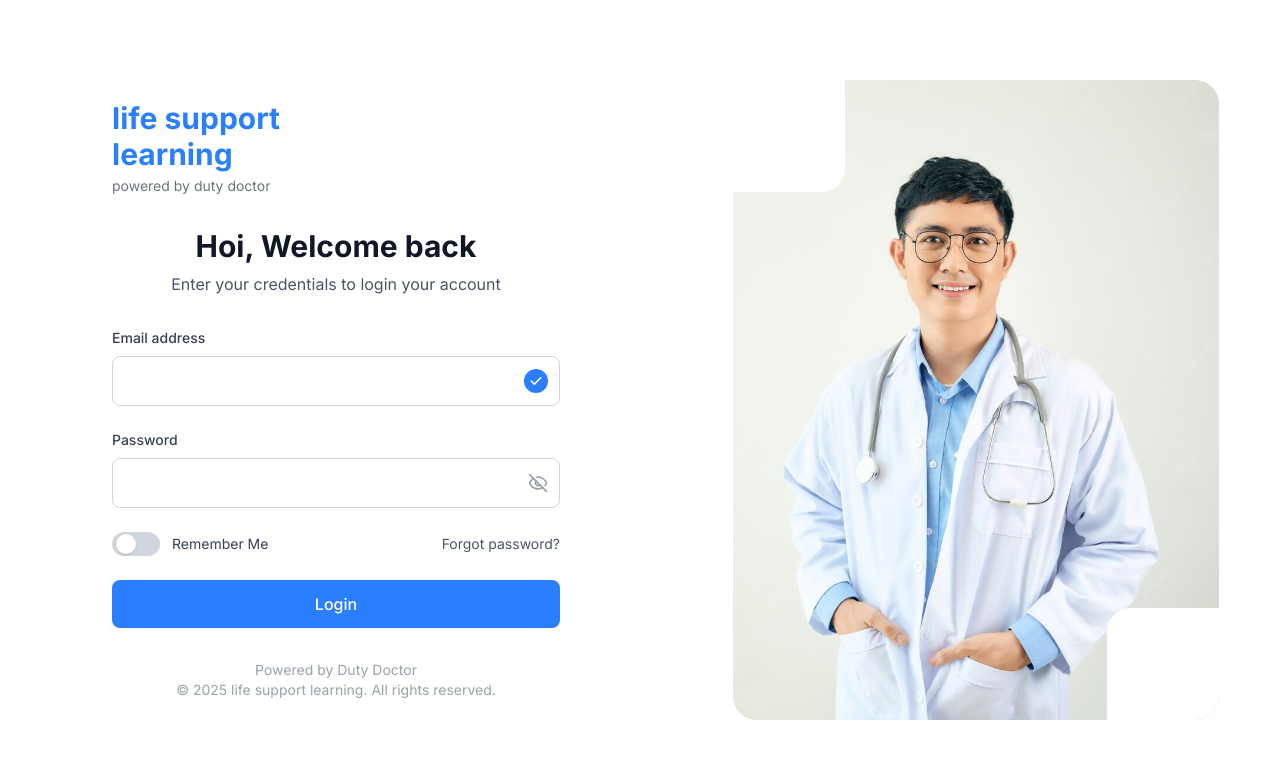
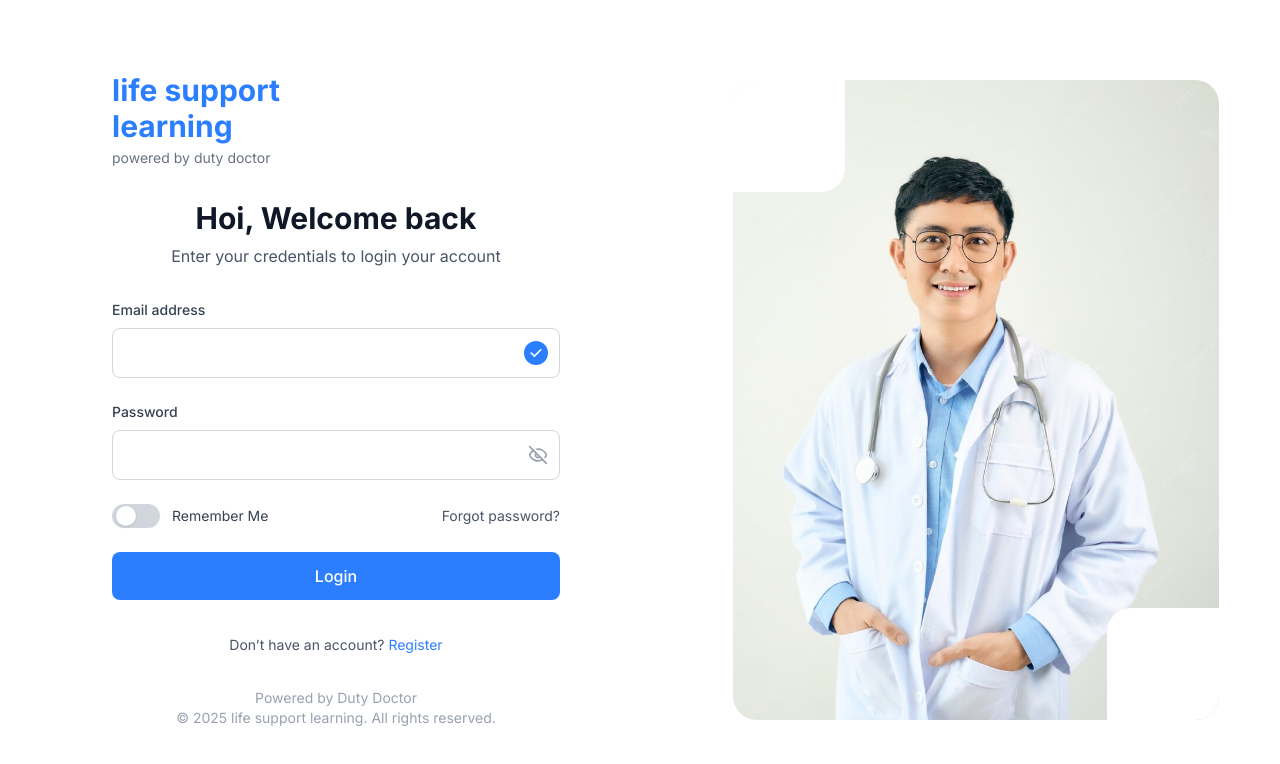
Before and after one commit to Abinsaj/life-support-frontend, a Next.js app: page / in a window 1280 px wide. Shown: the top 764 px of the page. Built offline with nearby package versions, Linux system fonts and the light colour scheme; no server answers.

Commit message:
registe button in login added

```diff
--- a/src/components/Login.js
+++ b/src/components/Login.js
@@ -5,6 +5,7 @@
 import Image from "next/image"
 import { loginUser } from "@/services/authService"
 import { EyeOff, Eye } from "lucide-react"
+
 
 export default function LoginForm() {
     const [showPassword, setShowPassword] = useState(false)
@@ -131,6 +132,15 @@
 
                     {error && <div className="text-red-500 text-sm text-center mt-4">{error}</div>}
 
+                    <div className="text-center mt-4">
+                        <span className="text-sm text-gray-600">
+                            Don’t have an account?{" "}
+                            <Link href="/register" className="text-blue-500 hover:underline">
+                                Register
+                            </Link>
+                        </span>
+                    </div>
+
                     <div className="text-center text-sm text-gray-400 mt-8">
                         <p>Powered by Duty Doctor</p>
                         <p>© 2025 life support learning. All rights reserved.</p>
```
